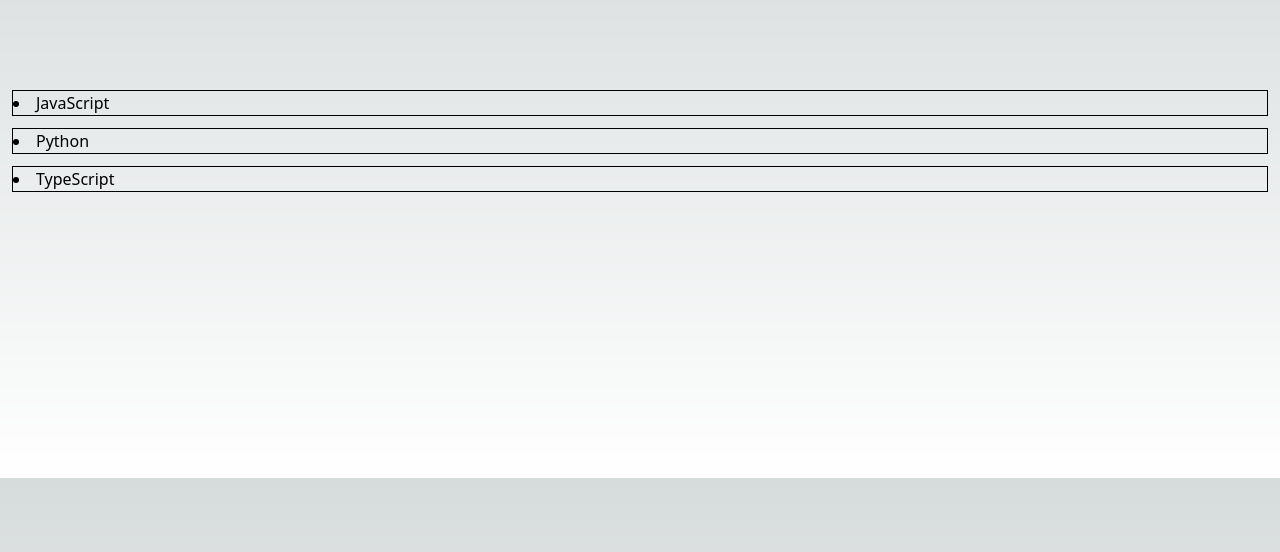
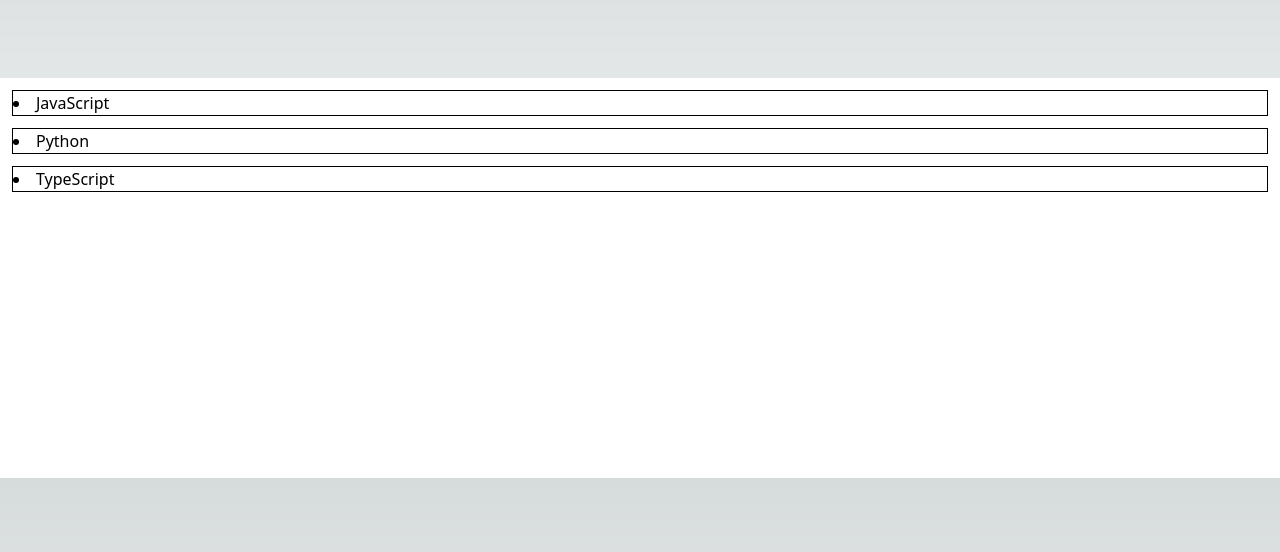
Before and after one commit to ribbinpo/poc, a Next.js app in the folder next-page-router/: page /dnd-kit/sort in a window 1280 px wide. Shown: the part 122-674 px from the top of the page. Built offline with nearby package versions, Linux system fonts and the light colour scheme; what @rainbow-me/rainbowkit, wagmi would draw is missing.

Commit message:
🌈 style: change bg color

```diff
--- a/next-page-router/pages/dnd-kit/sort.tsx
+++ b/next-page-router/pages/dnd-kit/sort.tsx
@@ -15,6 +15,7 @@ export const ScrollContainer = () => (
       margin: "200px auto 0",
       overflow: "auto",
     }}
+    className="bg-white"
   >
     <Sortable />
   </div>
--- a/next-page-router/pages/index.tsx
+++ b/next-page-router/pages/index.tsx
@@ -58,7 +58,7 @@ export default function Home() {
     // Failed
     // 0x4d3874bbca0dbfceb7690c9efd0d9bebe3d38dcf09b71ab8e97733c6ca879aed
     const txHash: string =
-      "0x0f8abd900a76784574eee06410c06cd4e819b24be0bbbadeeb5e31447d6f65e9";
+      "0x4d3874bbca0dbfceb7690c9efd0d9bebe3d38dcf09b71ab8e97733c6ca879aed";
     const txStatus: GMPStatusResponse =
       await axelarRecovery.queryTransactionStatus(txHash);
     console.log(txStatus);
```
